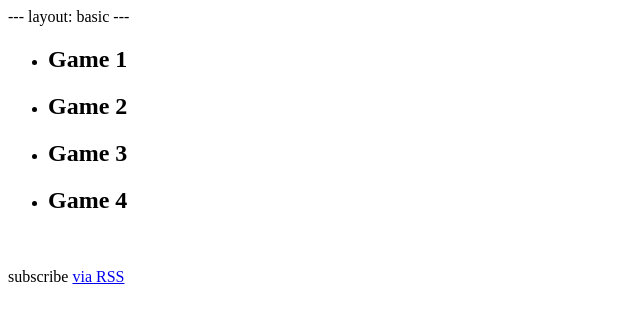
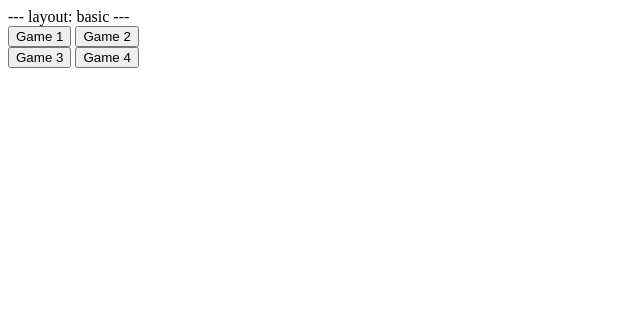
Before and after one commit to stephenfrister/stephenfrister.github.io, a PHP site: page /games.html in a window 1280 px wide. Shown: the top 323 px of the page, without its empty margins (0-640 px from the left). Run offline with PHP 8.4, Linux system fonts and the light colour scheme.

Commit message:
Buttons
Added basic buttons and colors.

```diff
--- a/games.html
+++ b/games.html
@@ -3,16 +3,19 @@
 ---
 
 <div class="home">
+	  <button type="button" class="button1">Game 1</button>
+	  <button type="button" class="button2">Game 2</button>
+	  </br>
+	  <button type="button" class="button3">Game 3</button>
+	  <button type="button" class="button4">Game 4</button>
 
-  <ul class="">
-      <li><h2>Game 1</h2></li>
-      <li><h2>Game 2</h2></li>
-      <li><h2>Game 3</h2></li>
-      <li><h2>Game 4</h2></li>
-	  </br>
-      </li>
-  </ul>
+  <!--div class="buttons"-->
+      <!--li><h2>Game 1</h2></li-->
+      <!--li><h2>Game 2</h2></li-->
+      <!--li><h2>Game 3</h2></li-->
+      <!--li><h2>Game 4</h2></li-->
+  <!--/div-->
 
-  <p class="rss-subscribe">subscribe <a href="{{ "/feed.xml" | prepend: site.baseurl }}">via RSS</a></p>
+  <!--p class="rss-subscribe">subscribe <a href="{{ "/feed.xml" | prepend: site.baseurl }}">via RSS</a></p-->
 
 </div>
```
Also changed, not shown: css/main.scss (+37 -0 lines).
